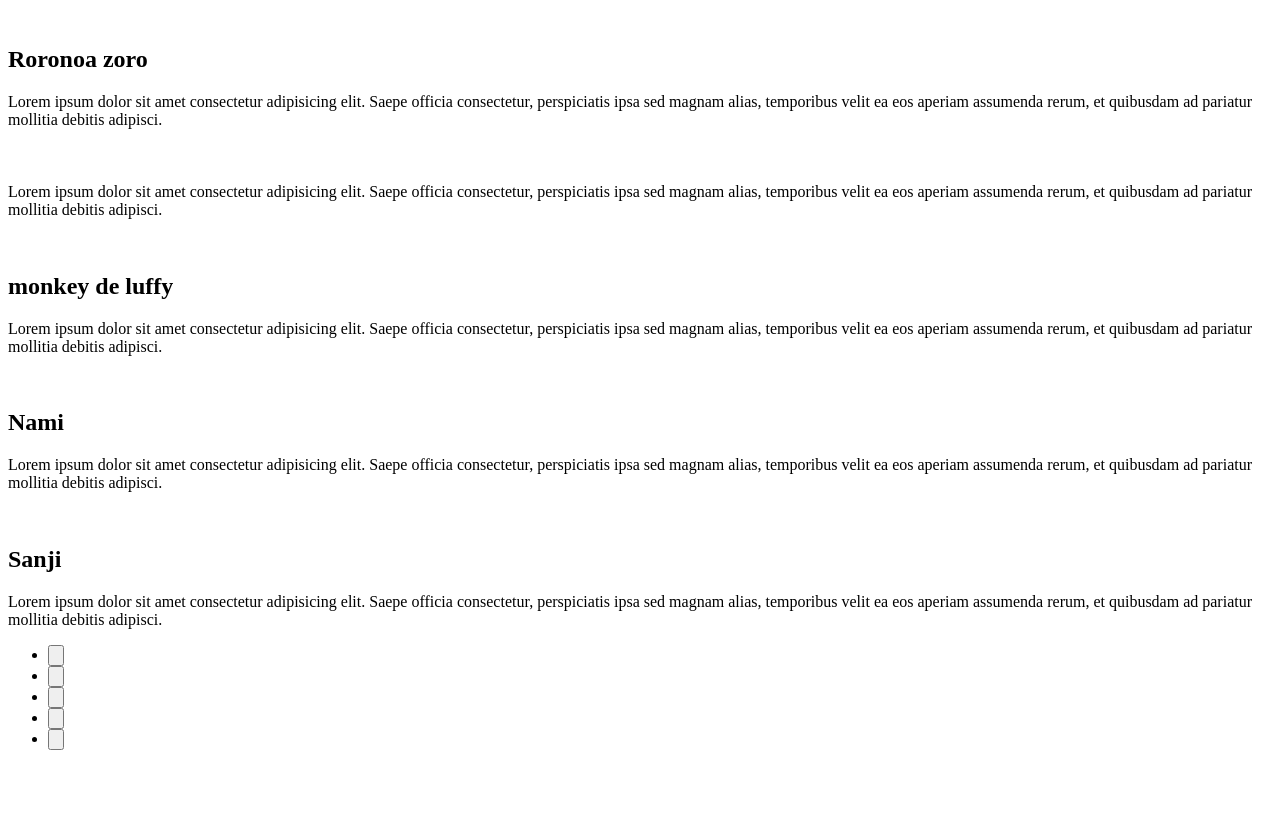
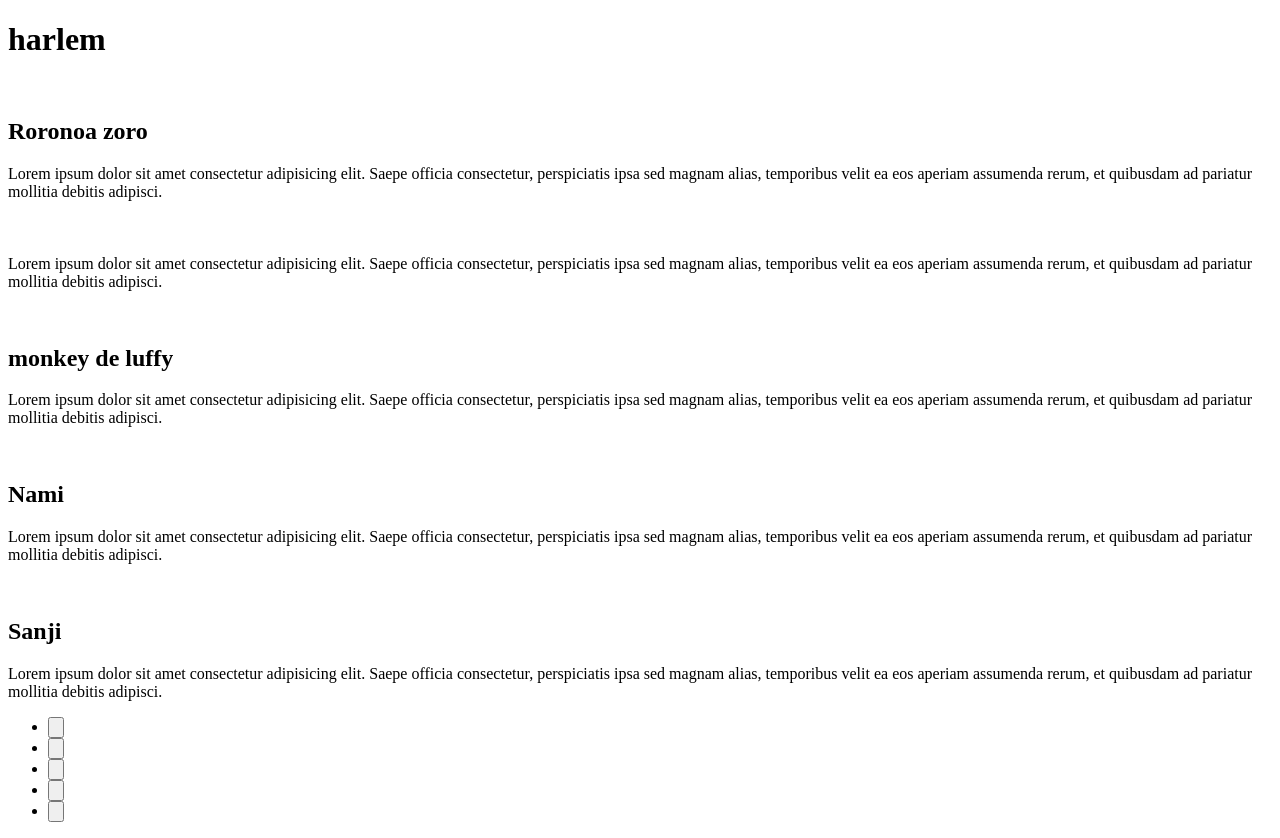
Before and after one commit to Harlem888/agendaNOVA, a plain HTML site: page index.html in a window 1280 px wide. Before the commit the page ends 800 px from the top, so only its background shows below. Drawn offline with Linux system fonts and the light colour scheme.

Commit message:
nova atualização

```diff
--- a/index.html
+++ b/index.html
@@ -13,6 +13,7 @@
 </head>
 
 <body>
+  <h1>harlem</h1>
     <main class="personagens">
         <div class="personagem">
 
```
